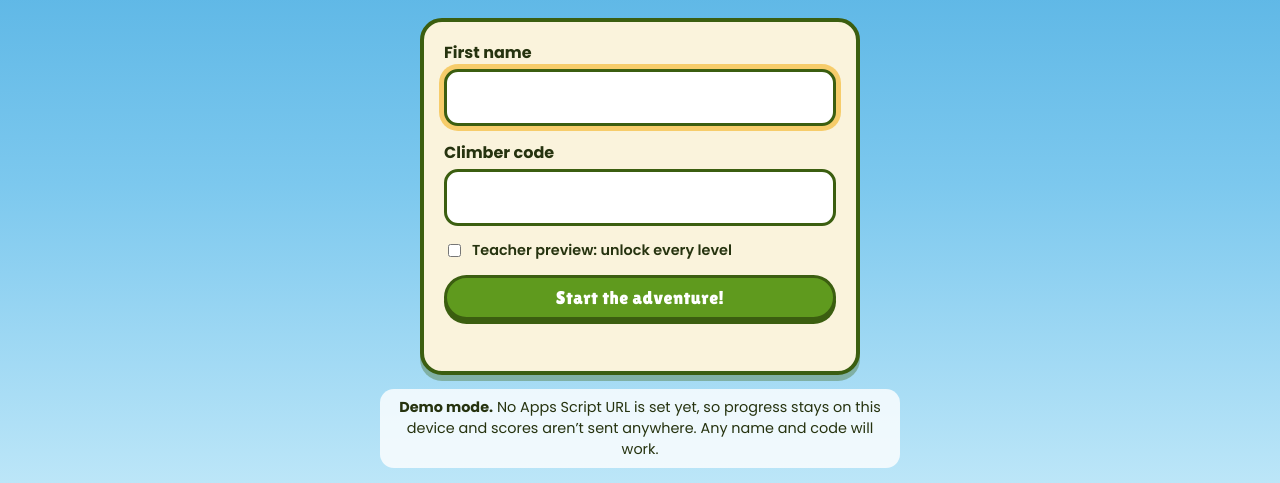
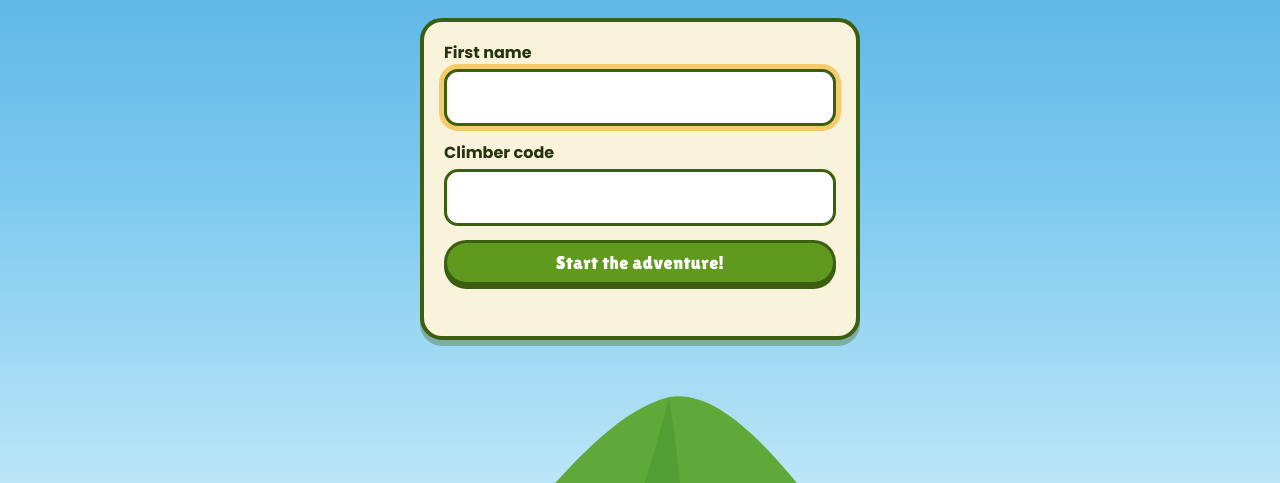
Before and after one commit to caeppig-droid/multiplication-mountain, a plain HTML site: page MM index.html in a window 1280 px wide. Shown: the part 256-739 px from the top of the page. Drawn offline with Linux system fonts and the light colour scheme.

Commit message:
Update MM index.html

```diff
--- a/MM index.html
+++ b/MM index.html
@@ -148,7 +148,7 @@ input.stone.ok{background:#d3f9d8;border-color:var(--leaf)}
    TEACHER SETTINGS — the only part you need to edit
    ========================================================= */
 const CONFIG = {
-  API_URL: '',              // paste your Apps Script web app URL here ('' = demo mode)
+  API_URL: 'https://script.google.com/macros/s/AKfycbwpcLHUNLSecfsdurZvkHyJOz_kkr0YjyM6plkdVsi9t0xdiTUVhLdblSgJrmHMqSPE/exec',              // paste your Apps Script web app URL here ('' = demo mode)
   MAX_FACTOR: 10,           // facts run from ×0 to ×10 (set to 12 for ×12)
   CLIMB_QUESTIONS: 20,      // questions on Route Check and the Climb
   CLIMB_SECONDS: 180,       // time limit for Route Check and the Climb
```
